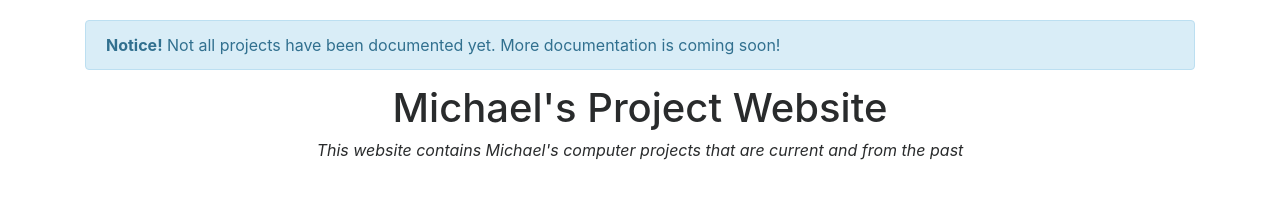
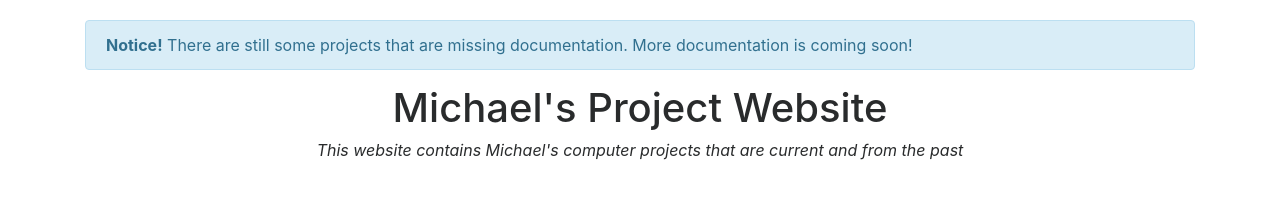
Before and after one commit to michael-bateman/projects.michaelbateman.ca, a Jekyll site: the page built from index.html, in a window 1280 px wide. Shown: the top 200 px of the page. Built offline with Jekyll 4.4.1, drawn with Linux system fonts in a browser that asks for light colours.

Commit message:
Updates header notice

```diff
--- a/_includes/header.html
+++ b/_includes/header.html
@@ -1,5 +1,5 @@
 <div class="container">
 	<div class="alert alert-info" role="alert">
-	  <strong>Notice!</strong>  Not all projects have been documented yet.  More documentation is coming soon!
+	  <strong>Notice!</strong>  There are still some projects that are missing documentation.  More documentation is coming soon!
 	</div>
 </div>
```
